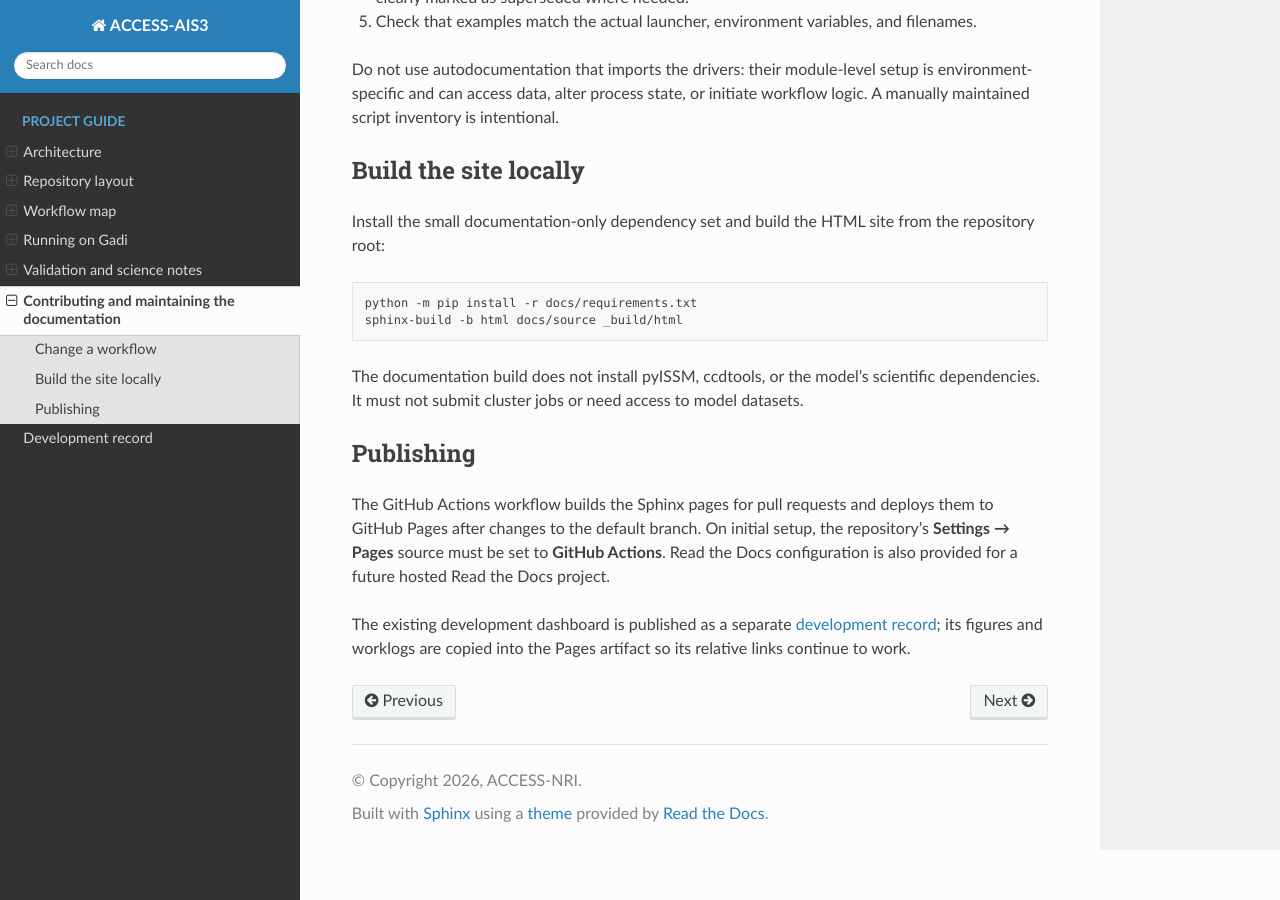
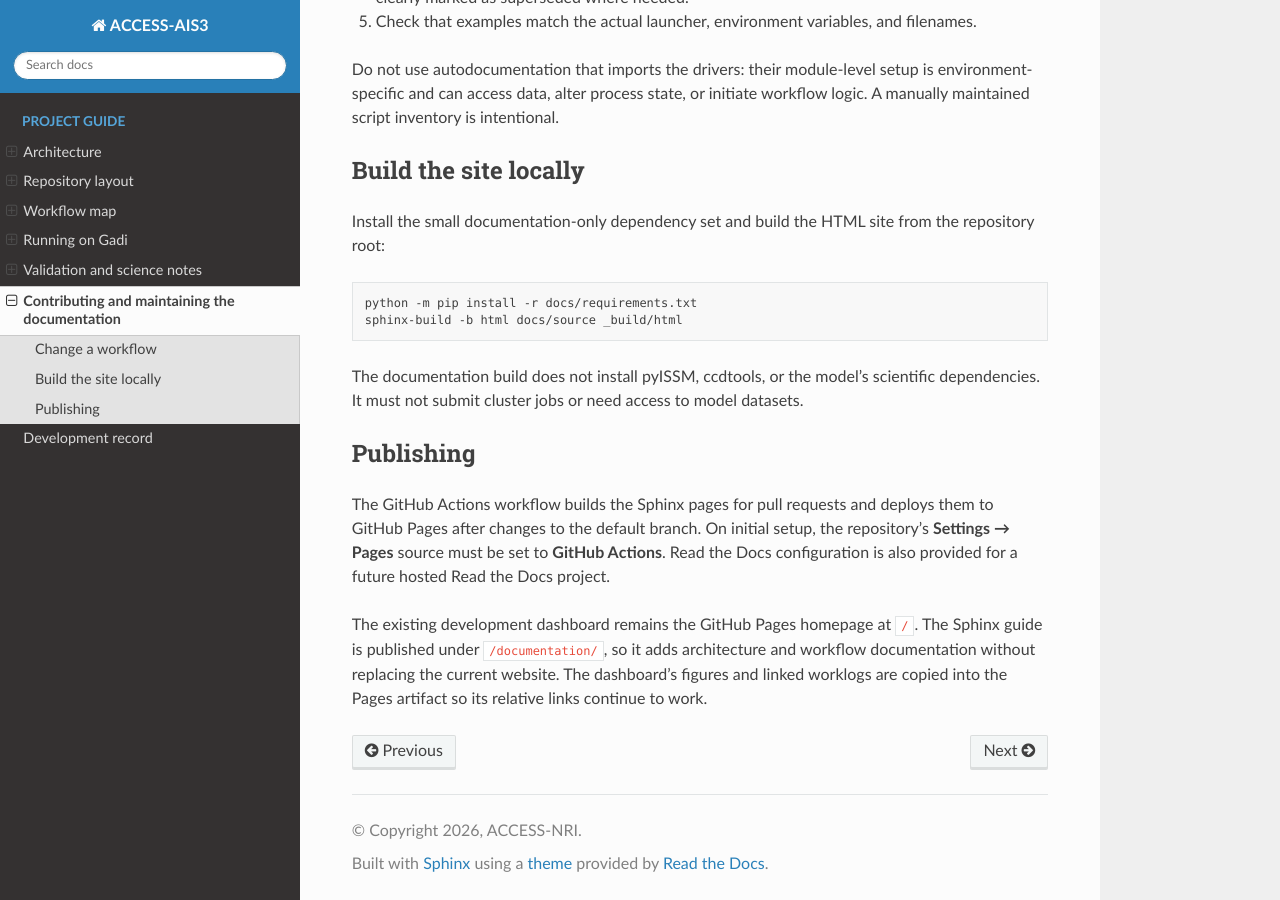
Before and after one commit to ACCESS-NRI/ACCESS-AIS3, a Sphinx documentation site: the page built from docs/source/contributing.md, in a window 1280 px wide and 900 px high, scrolled down 518 px. Built offline with Sphinx 7.4.7 and the Read the Docs theme 3.1.0, drawn with Linux system fonts in a browser that asks for light colours.

Commit message:
update the root url

```diff
--- a/docs/source/contributing.md
+++ b/docs/source/contributing.md
@@ -41,6 +41,7 @@ GitHub Pages after changes to the default branch. On initial setup, the reposito
 **Settings → Pages** source must be set to **GitHub Actions**. Read the Docs configuration
 is also provided for a future hosted Read the Docs project.
 
-The existing development dashboard is published as a separate
-[development record](development-record.md); its figures and worklogs are copied into
-the Pages artifact so its relative links continue to work.
+The existing development dashboard remains the GitHub Pages homepage at `/`. The Sphinx
+guide is published under `/documentation/`, so it adds architecture and workflow
+documentation without replacing the current website. The dashboard's figures and linked
+worklogs are copied into the Pages artifact so its relative links continue to work.
```
Also changed, not shown: README.md (+1 -1 lines), docs/source/development-record.md (+1 -1 lines), docs/source/index.md (+3 -0 lines), 1 other file.
